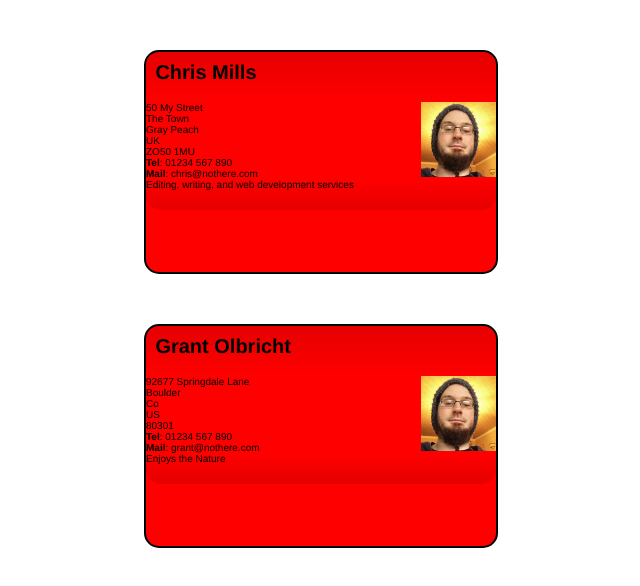
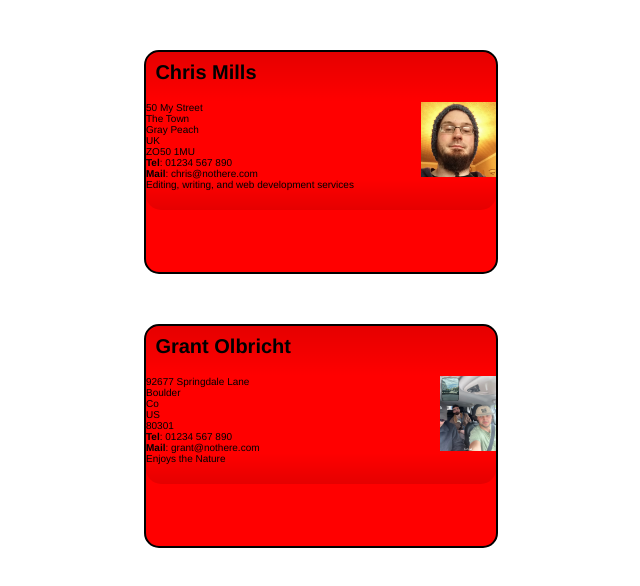
Before and after one commit to grantolbricht/grantolbricht.github.io, a plain HTML site: page wa/index2.html in a window 1280 px wide. Shown: the whole page, without its empty margins (319-959 px from the left). Drawn offline with Linux system fonts and the light colour scheme.

Commit message:
Update index2.html

```diff
--- a/wa/index2.html
+++ b/wa/index2.html
@@ -43,7 +43,7 @@
       <h2>Grant Olbricht</h2>
     </header>
     <article>
-      <img src="chris.jpg" alt="A picture of Grant">
+      <img src="IMG_5506.JPG" alt="A picture of Grant">
       <p>92677 Springdale Lane<br>
          Boulder<br>
          Co<br>
```
